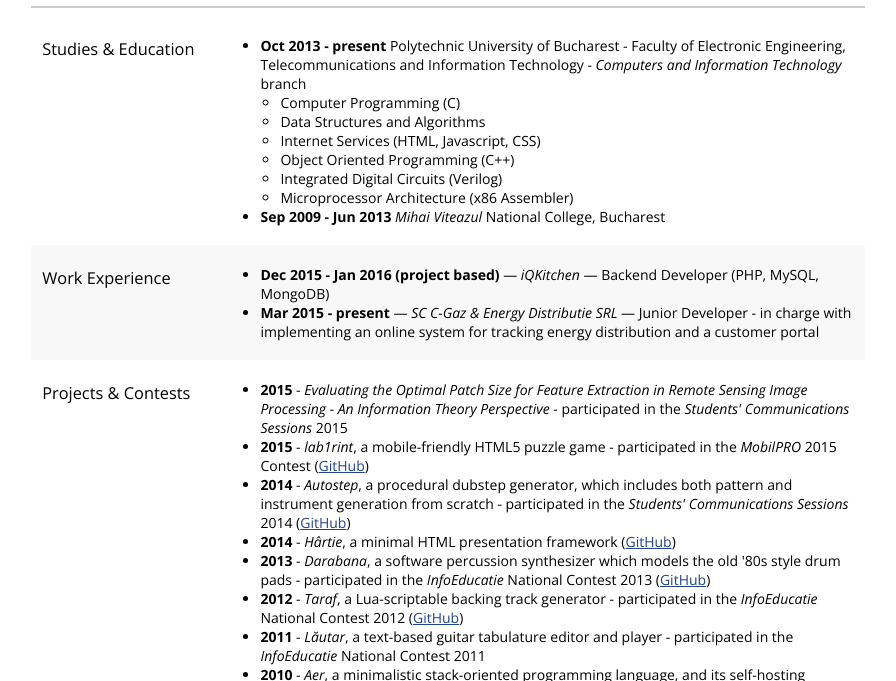
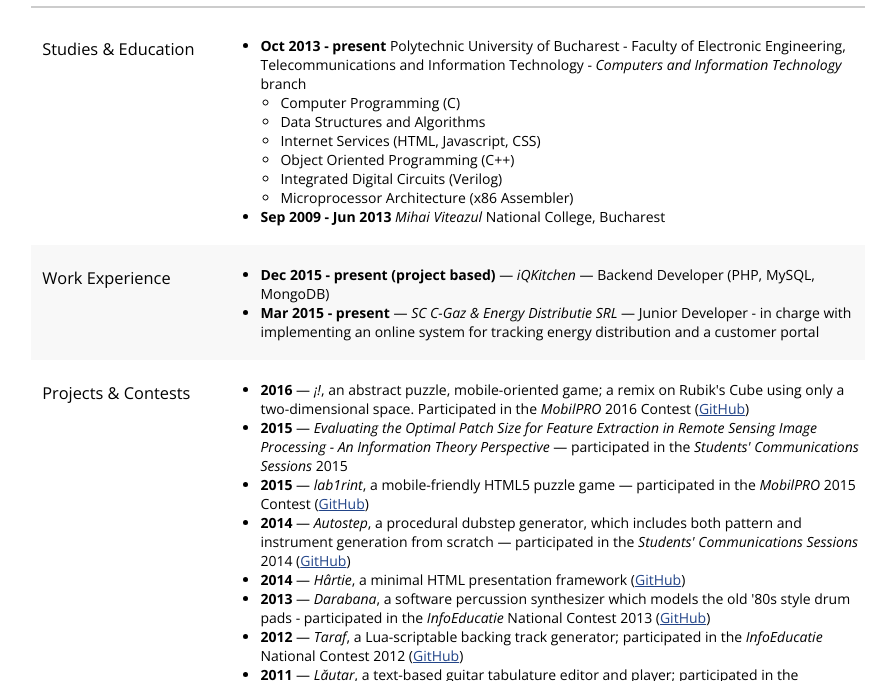
Before and after one commit to deveah/resume, a plain HTML site: page index.html in a window 1280 px wide. Shown: the part 115-796 px from the top of the page, without its empty margins (192-1088 px from the left). Drawn offline with nearby package versions, Linux system fonts and the light colour scheme.

Commit message:
Update index.html

```diff
--- a/index.html
+++ b/index.html
@@ -182,7 +182,7 @@
 
 				<td>
 					<ul>
-						<li><b>Dec 2015 - Jan 2016 (project based)</b> &mdash; <i>iQKitchen</i> &mdash;
+						<li><b>Dec 2015 - present (project based)</b> &mdash; <i>iQKitchen</i> &mdash;
 							Backend Developer (PHP, MySQL, MongoDB)
 						</li>
 						<li><b>Mar 2015 - present</b> &mdash; <i>SC C-Gaz &amp; Energy Distributie SRL</i> &mdash;
@@ -200,27 +200,30 @@
 
 				<td>
 					<ul>
-						<li><b>2015</b> - <i>Evaluating the Optimal Patch Size for Feature Extraction in
-							Remote Sensing Image Processing - An Information Theory Perspective</i> -
+						<li><b>2016</b> &mdash; <i>&iexcl;!</i>, an abstract puzzle, mobile-oriented
+							game; a remix on Rubik's Cube using only a two-dimensional space. Participated in
+							the <i>MobilPRO</i> 2016 Contest (<a href="http://github.com/deveah/ii">GitHub</a>)</li>
+						<li><b>2015</b> &mdash; <i>Evaluating the Optimal Patch Size for Feature Extraction in
+							Remote Sensing Image Processing - An Information Theory Perspective</i> &mdash;
 							participated in the <i>Students' Communications Sessions</i> 2015</li>
-						<li><b>2015</b> - <i>lab1rint</i>, a mobile-friendly HTML5 puzzle game - participated
+						<li><b>2015</b> &mdash; <i>lab1rint</i>, a mobile-friendly HTML5 puzzle game &mdash; participated
 							in the <i>MobilPRO</i> 2015 Contest (<a href="http://github.com/deveah/lab1rint">GitHub</a>)</li>
-						<li><b>2014</b> - <i>Autostep</i>, a procedural dubstep generator, which includes
-							both pattern and instrument generation from scratch - participated in the
+						<li><b>2014</b> &mdash; <i>Autostep</i>, a procedural dubstep generator, which includes
+							both pattern and instrument generation from scratch &mdash; participated in the
 							<i>Students' Communications Sessions</i> 2014
 							(<a href="http://github.com/deveah/jeg">GitHub</a>)</li>
-						<li><b>2014</b> - <i>Hârtie</i>, a minimal HTML presentation framework
+						<li><b>2014</b> &mdash; <i>Hârtie</i>, a minimal HTML presentation framework
 							(<a href="http://github.com/deveah/hartie">GitHub</a>)</li>
-						<li><b>2013</b> - <i>Darabana</i>, a software percussion synthesizer which models
+						<li><b>2013</b> &mdash; <i>Darabana</i>, a software percussion synthesizer which models
 							the old '80s style drum pads - participated in the <i>InfoEducatie</i> National
 							Contest 2013 (<a href="http://github.com/deveah/darabana">GitHub</a>)</li>
-						<li><b>2012</b> - <i>Taraf</i>, a Lua-scriptable backing track generator -
+						<li><b>2012</b> &mdash; <i>Taraf</i>, a Lua-scriptable backing track generator;
 							participated in the <i>InfoEducatie</i> National Contest 2012
 							(<a href="https://github.com/deveah/taraf">GitHub</a>)</li>
-						<li><b>2011</b> - <i>Lăutar</i>, a text-based guitar tabulature editor and player -
+						<li><b>2011</b> &mdash; <i>Lăutar</i>, a text-based guitar tabulature editor and player;
 							participated in the <i>InfoEducatie</i> National Contest 2011</li>
-						<li><b>2010</b> - <i>Aer</i>, a minimalistic stack-oriented programming language,
-							and its self-hosting compiler - participated in <i>InfoEducatie</i> National
+						<li><b>2010</b> &mdash; <i>Aer</i>, a minimalistic stack-oriented programming language,
+							and its self-hosting compiler; participated in <i>InfoEducatie</i> National
 							Contest 2010</li>
 					</ul>
 				</td>
```
